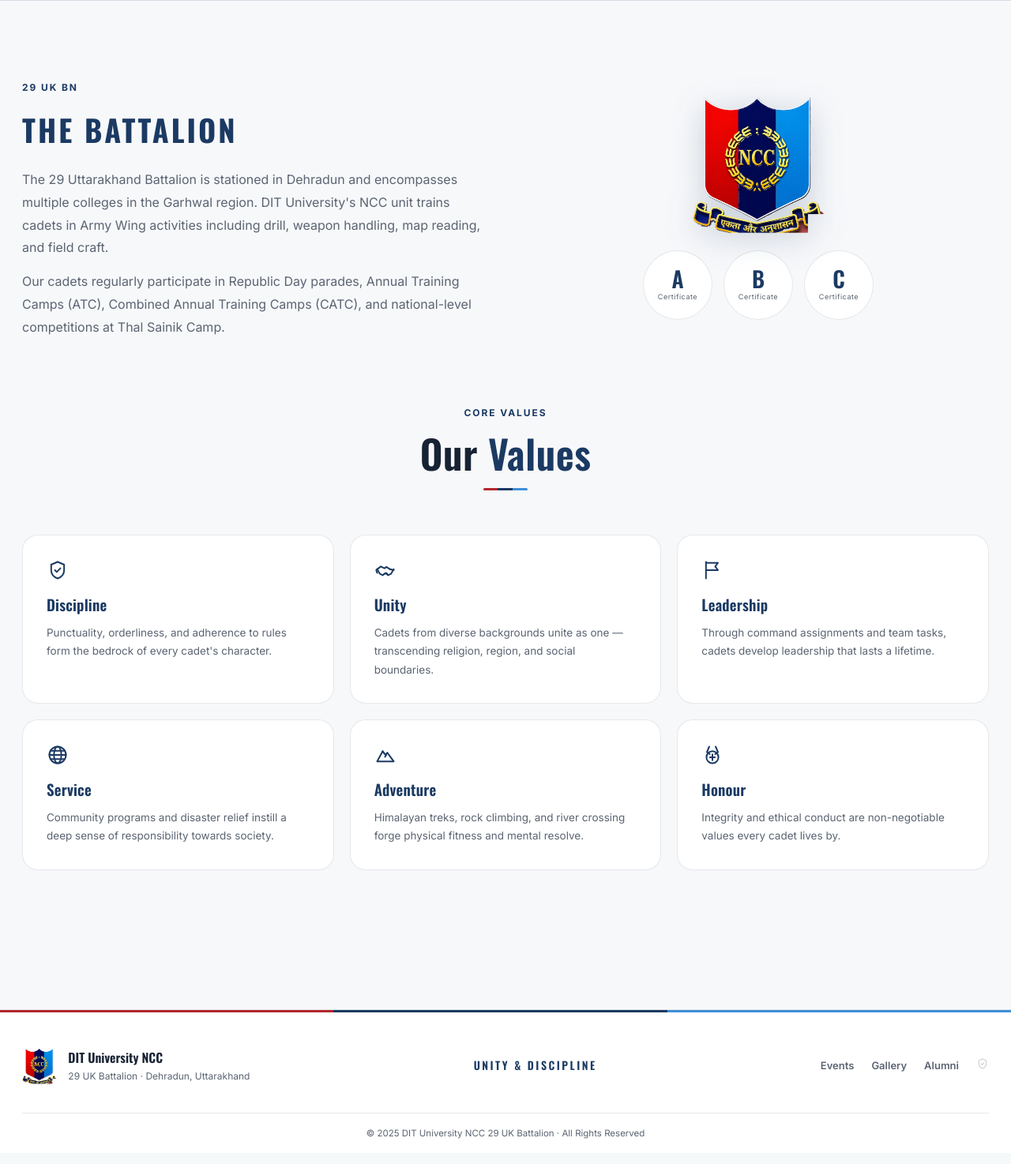
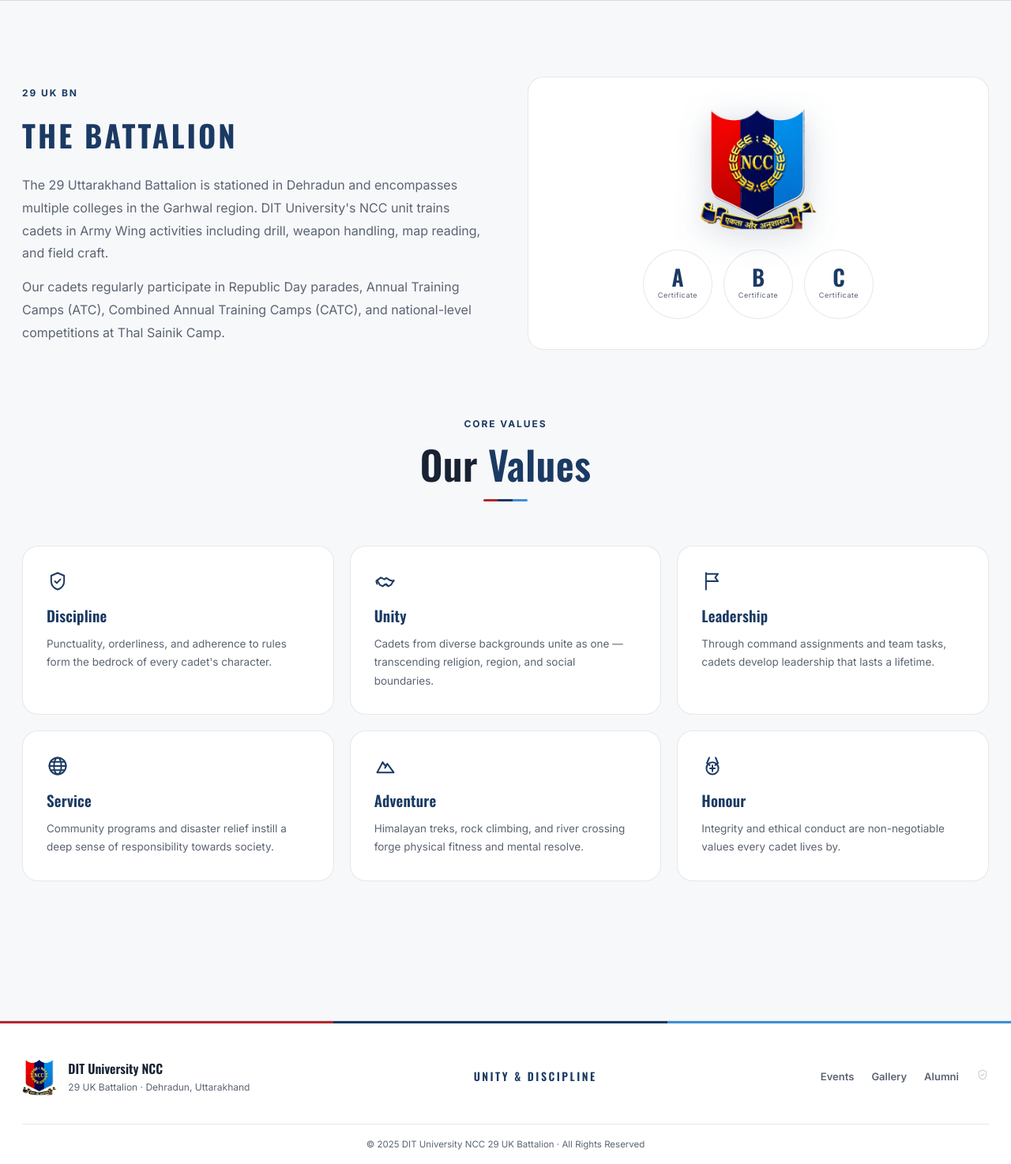
Before and after one commit to satyam-64136/ncc-_ditu, a Flask app: page /about in a window 1280 px wide. Shown: the part 598-2072 px from the top of the page at 79% size. Before the commit the page ends 2040 px from the top, so only its background shows below. Run offline with Flask 3, Linux system fonts and the light colour scheme; parts of the project's set-up code (start-up, migrations or seed data) failed here and were passed over; some libraries are stand-ins or nearby versions.

Commit message:
updatessss

```diff
--- a/static/css/main.css
+++ b/static/css/main.css
@@ -213,6 +213,10 @@ button,input,select,textarea{font-family:inherit}
 
 /* ── ABOUT PAGE ──────────────────────────────────────────────── */
 .about-hero{padding:calc(var(--nav-h) + 64px) 28px 64px;text-align:center;background:linear-gradient(180deg,#eef2f7 0%,var(--black) 100%);border-bottom:1px solid var(--border)}
+.battalion-grid{display:grid;grid-template-columns:1fr 1fr;gap:56px;align-items:center;margin-bottom:80px}
+@media(max-width:820px){
+  .battalion-grid{grid-template-columns:1fr;gap:32px}
+}
 
 /* ── FOOTER ──────────────────────────────────────────────────── */
 .footer{background:#fff;border-top:1px solid var(--border);padding:48px 28px 0;margin-top:80px;position:relative}
--- a/templates/about.html
+++ b/templates/about.html
@@ -18,19 +18,21 @@
 <section class="section">
   <div class="section-max">
     <!-- Battalion detail -->
-    <div style="display:grid;grid-template-columns:1fr 1fr;gap:56px;align-items:center;margin-bottom:80px" class="reveal">
+    <div class="battalion-grid reveal">
       <div>
         <span class="tag">29 UK BN</span>
         <h3 style="font-family:var(--f-display);font-size:38px;letter-spacing:.08em;color:var(--gold);margin-bottom:18px">THE BATTALION</h3>
         <p style="color:var(--muted);margin-bottom:14px;line-height:1.8">The 29 Uttarakhand Battalion is stationed in Dehradun and encompasses multiple colleges in the Garhwal region. DIT University's NCC unit trains cadets in Army Wing activities including drill, weapon handling, map reading, and field craft.</p>
         <p style="color:var(--muted);line-height:1.8">Our cadets regularly participate in Republic Day parades, Annual Training Camps (ATC), Combined Annual Training Camps (CATC), and national-level competitions at Thal Sainik Camp.</p>
       </div>
-      <div style="text-align:center">
-        <img src="{{ url_for('static', filename='img/ncc-crest.png') }}" alt="NCC Crest" style="width:170px;height:auto;margin:0 auto;display:block;filter:drop-shadow(0 8px 20px rgba(27,58,99,.22))">
-        <div class="cert-row">
-          <div class="cert-hex"><span class="cl">A</span><span class="clb">Certificate</span></div>
-          <div class="cert-hex"><span class="cl">B</span><span class="clb">Certificate</span></div>
-          <div class="cert-hex"><span class="cl">C</span><span class="clb">Certificate</span></div>
+      <div>
+        <div style="background:var(--surface);border:1px solid var(--border);border-radius:20px;padding:38px 28px;text-align:center">
+          <img src="{{ url_for('static', filename='img/ncc-crest.png') }}" alt="NCC Crest" style="width:150px;height:auto;margin:0 auto;display:block;filter:drop-shadow(0 8px 20px rgba(27,58,99,.22))">
+          <div class="cert-row" style="margin-top:24px">
+            <div class="cert-hex"><span class="cl">A</span><span class="clb">Certificate</span></div>
+            <div class="cert-hex"><span class="cl">B</span><span class="clb">Certificate</span></div>
+            <div class="cert-hex"><span class="cl">C</span><span class="clb">Certificate</span></div>
+          </div>
         </div>
       </div>
     </div>
```
